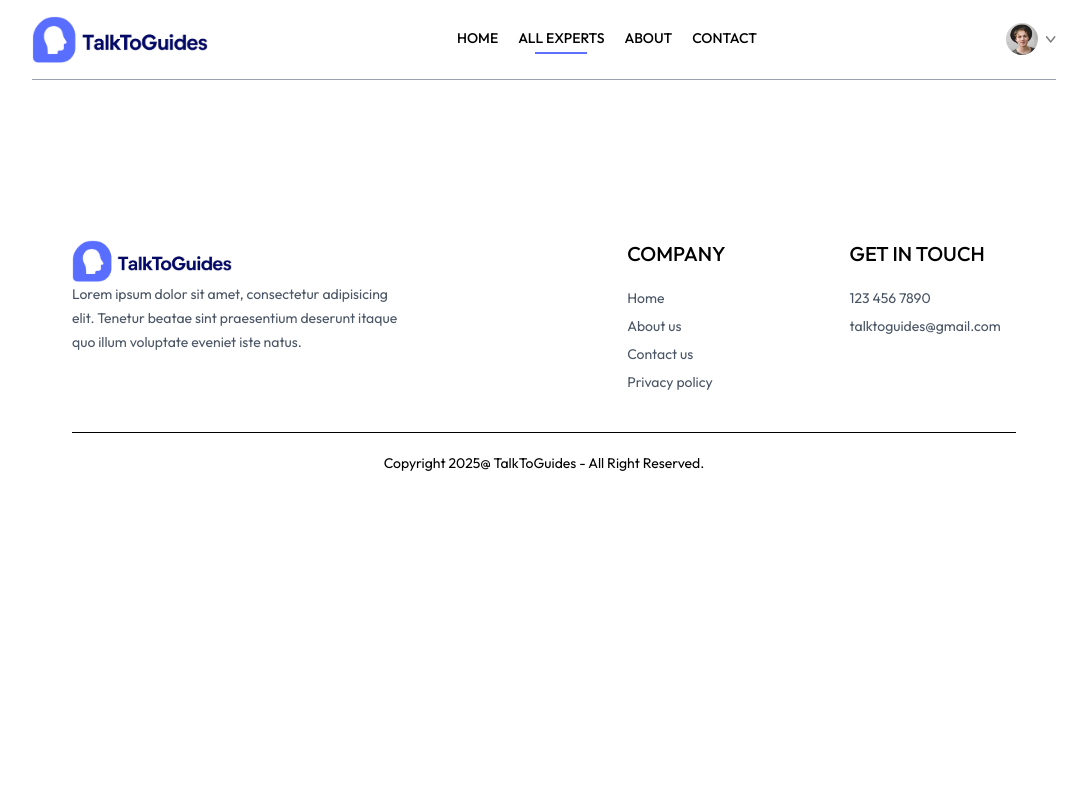
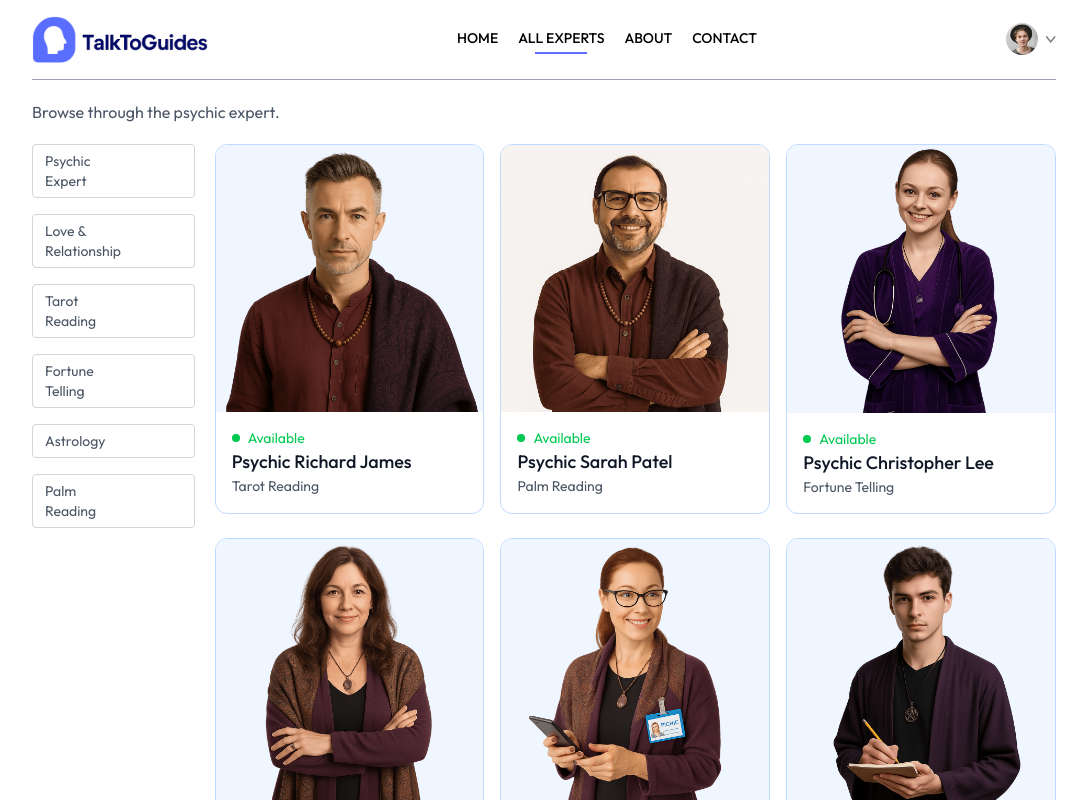
Before and after one commit to Praveshkacode/TalkToGuides-Frontend, a React (Vite) app: page /experts in a window 1280 px wide. Shown: the top 800 px of the page, without its empty margins (96-1183 px from the left). Built offline with nearby package versions, Linux system fonts and the light colour scheme.

Commit message:
add expert jsx

```diff
--- a/src/components/Navbar.jsx
+++ b/src/components/Navbar.jsx
@@ -11,7 +11,7 @@
 
   return (
     <div className='flex items-center justify-between text-sm py-4 mb-5 border-b  border-b-gray-400'>
-      <img className="w-44 cursor-pointer" src={assets.logo} alt="" />
+      <img onClick={()=>navigate("/")} className="w-44 cursor-pointer" src={assets.logo} alt="" />
       <ul className='hidden md:flex items-start gap-5 font-medium'>
         <NavLink to="/">
             <li className='py-1'>HOME</li>
--- a/src/pages/Experts.jsx
+++ b/src/pages/Experts.jsx
@@ -1,9 +1,55 @@
-import React from 'react'
+import React, { useContext, useEffect, useState } from 'react'
+import { useNavigate, useParams } from 'react-router-dom'
+import { AppContext } from '../context/AppContext'
 
 const Experts = () => {
+
+  const {speciality} = useParams()
+  const [filterExpert,setFilterExpert] = useState([])
+  const navigate = useNavigate();
+
+  const {psychicExperts} = useContext(AppContext)
+
+  const  applyFilter = ()=>{
+    if(speciality){
+      setFilterExpert(psychicExperts.filter(expert =>expert.speciality === speciality))
+    }else{
+      setFilterExpert(psychicExperts)
+    }
+  }
+
+  useEffect(()=>{
+    applyFilter();
+  },[psychicExperts,speciality])
   return (
     <div>
-
+      <p className='text-gray-600'>Browse through the psychic expert.</p>
+      <div className='flex flex-col sm:flex-row items-start gap-5 mt-5'>
+        <div className='flex flex-col gap-4 text-sm text-gray-600'>
+          <p onClick={()=>speciality==='Psychic Expert'? navigate('/experts'): navigate('/experts/Psychic Expert')} className={`w-[94vw] sm:w-auto pl-3 py-1.5 pr-16 border border-gray-300 rounded transition-all cursor-pointer ${speciality === "Psychic Expert"?"bg-indigo-50 text-black" : ""}`}>Psychic Expert</p>
+          <p onClick={()=>speciality==='Love & Relationship'? navigate('/experts'): navigate('/experts/Love & Relationship')}  className={`w-[94vw] sm:w-auto pl-3 py-1.5 pr-16 border border-gray-300 rounded transition-all cursor-pointer ${speciality === "Love & Relationship"?"bg-indigo-50 text-black" : ""}`}>Love & Relationship</p>
+          <p onClick={()=>speciality==='Tarot Reading'? navigate('/experts'): navigate('/experts/Tarot Reading')}  className={`w-[94vw] sm:w-auto pl-3 py-1.5 pr-16 border border-gray-300 rounded transition-all cursor-pointer ${speciality === "Tarot Reading"?"bg-indigo-50 text-black" : ""}`}>Tarot Reading</p>
+          <p onClick={()=>speciality==='Fortune Telling'? navigate('/experts'): navigate('/experts/Fortune Telling')}  className={`w-[94vw] sm:w-auto pl-3 py-1.5 pr-16 border border-gray-300 rounded transition-all cursor-pointer ${speciality === "Fortune Telling"?"bg-indigo-50 text-black" : ""}`}>Fortune Telling</p>
+          <p onClick={()=>speciality==='Astrology'? navigate('/experts'): navigate('/experts/Astrology')}  className={`w-[94vw] sm:w-auto pl-3 py-1.5 pr-16 border border-gray-300 rounded transition-all cursor-pointer ${speciality === "Astrology"?"bg-indigo-50 text-black" : ""}`}>Astrology</p>
+          <p onClick={()=>speciality==='Palm Reading'? navigate('/experts'): navigate('/experts/Palm Reading')}  className={`w-[94vw] sm:w-auto pl-3 py-1.5 pr-16 border border-gray-300 rounded transition-all cursor-pointer ${speciality === ""?"bg-indigo-50 text-black" : "Palm Reading"}`}>Palm Reading</p>
+        </div>
+        <div className='w-full grid gap-4 gap-y-6' style={{ gridTemplateColumns: 'repeat(auto-fill, minmax(200px, 1fr))' }}>
+          {
+            filterExpert.map((item,index)=>(
+              <div onClick={()=>navigate(`/session/${item._id}`)} className='border border-blue-200 rounded-xl overflow-hidden cursor-pointer hover:translate-y-[-10px] transition-all duration-500 ' key={index}>
+                <img className='bg-blue-50' src={item.image} alt="" />
+                <div className='p-4'>
+                  <div className='flex items-center gap-2 text-sm text-center text-green-500'>
+                    <p className='w-2 h-2 bg-green-500 rounded-full'></p><p>Available</p>
+                  </div>
+                  <p className='text-gray-900 text-lg font-medium'>{item.name}</p>
+                  <p className='text-gray-600 text-sm '>{item.speciality}</p>
+                </div>
+              </div>
+            ))
+          }
+        </div>
+      </div>
     </div>
   )
 }
```
